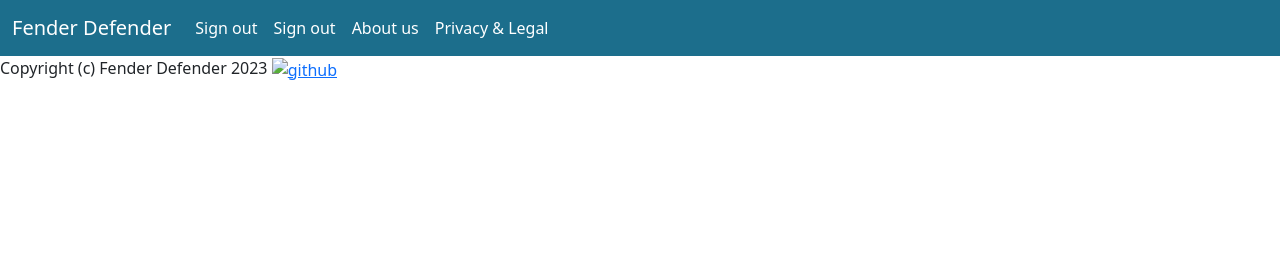
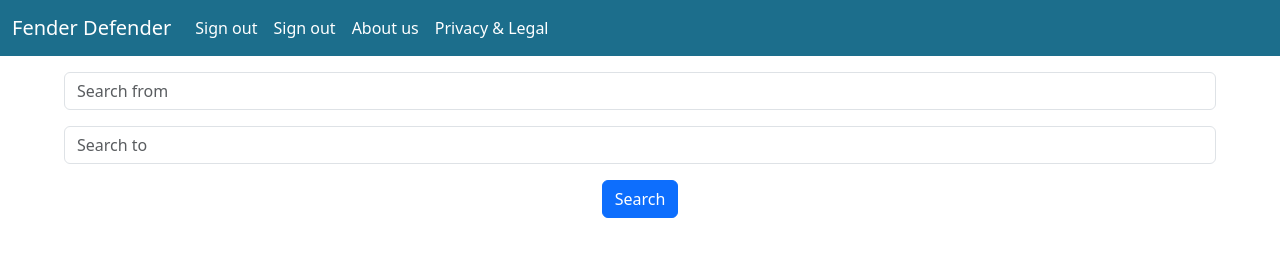
Before and after one commit to JDMCK/FenderDefender, a plain HTML site: page app/index.html in a window 1280 px wide. Drawn offline with nearby package versions, Linux system fonts and the light colour scheme.

Commit message:
Added foundation for ORS API as well as search bars for location from and to.

```diff
--- a/app/index.html
+++ b/app/index.html
@@ -25,11 +25,11 @@
   <!-- Navbar -->
   <div id="navbar"></div>
 
+  <!-- Search Bar -->
+  <div id="searchbar"></div>
+
   <!-- Google API map -->
   <div id="google-map"></div>
-
-  <!-- Footer -->
-  <div id="footer"></div>
 
   <!---------------------------------------------->
   <!-- Your own JavaScript functions go here    -->
@@ -44,6 +44,7 @@
 
   <!-- Link to scripts of your own -->
   <script src="../scripts/skeleton.js"></script>
+  <script src="../scripts/map.js"></script>
 
 </body>
 
--- /dev/null
+++ b/scripts/map.js
@@ -0,0 +1,39 @@
+//  import { orsKey } from "./config";
+//console.log(orsKey);
+
+window.onload = () => {
+    searchButton = document.getElementById('searchButton')
+    searchBar = document.getElementById('searchbar-input');
+
+    //searchButton.onclick = getCoords;
+}
+
+function getCoords() {
+    //let location = searchBar.value;
+    //console.log(location);
+
+    var request = new XMLHttpRequest();
+
+    request.open('GET', `https://api.openrouteservice.org/v2/directions/driving-car?api_key=${orsKey}&start=${start}&end=${end}`);
+
+    request.setRequestHeader('Accept', 'application/json, application/geo+json, application/gpx+xml, img/png; charset=utf-8');
+
+    request.onreadystatechange = function () {
+        if (this.readyState === 4) {
+            console.log('Status:', this.status);
+            console.log('Headers:', this.getAllResponseHeaders());
+            console.log('Body:', this.responseText);
+        }
+    };
+
+    request.send();
+
+}
+
+// Questions:
+// - what is an xml request?
+// - why can i just call a random variable and it doesnt complain? what is it the child of?
+// - why isnt npm modules showing up?
+// - how do i get values from a config file?
+// - how should i auto fill locations?
+// - module.exports = {}, can i add unlimited ones of those? will it override?
--- a/scripts/skeleton.js
+++ b/scripts/skeleton.js
@@ -2,5 +2,6 @@
 function loadSkeleton() {
     $('#navbar').load('../text/navbar.html');
     $('#footer').load('../text/footer.html');
+    $('#searchbar').load('../text/searchbar.html')
 }
 loadSkeleton();
--- a/styles/style.css
+++ b/styles/style.css
@@ -4,13 +4,14 @@
     --bs-nav-link-color: whitesmoke;
 }
 
-/* Footer Stylings */
-
-.github1 {
-    width: 2%;
+/* Searchbar Stylings */
+.searchbar {
+    width: 90%;
+    margin: 0 auto;
+    margin-top: 1em;
 }
-#copyright {
-    display: inline-block;
+#searchButton {
+    margin-top: 1em;
 }
 
 /* General Stylings */
--- a/text/footer.html
+++ /dev/null
@@ -1,7 +0,0 @@
-<footer>
-    <div class="footer">
-        <p id="copyright">Copyright (c) Fender Defender 2023</p>
-        <a class="github1" href="https://github.com/JDMCK/1800_202310_BBY19"><img class="github1"
-                src="images/github.png" alt="github"></a>
-    </div>
-</footer>
--- /dev/null
+++ b/text/searchbar.html
@@ -0,0 +1,7 @@
+<input id="searchbar-to" type="text" class="form-control searchbar" placeholder="Search from" aria-label="Search from"
+    aria-describedby="basic-addon2">
+<input id="searchbar-to" type="text" class="form-control searchbar" placeholder="Search to" aria-label="Search to"
+    aria-describedby="basic-addon2">
+<div class="text-center">
+    <button class="btn btn-primary" id="searchButton" type="button">Search</button>
+</div>
```
Also changed, not shown: 1 other file.
